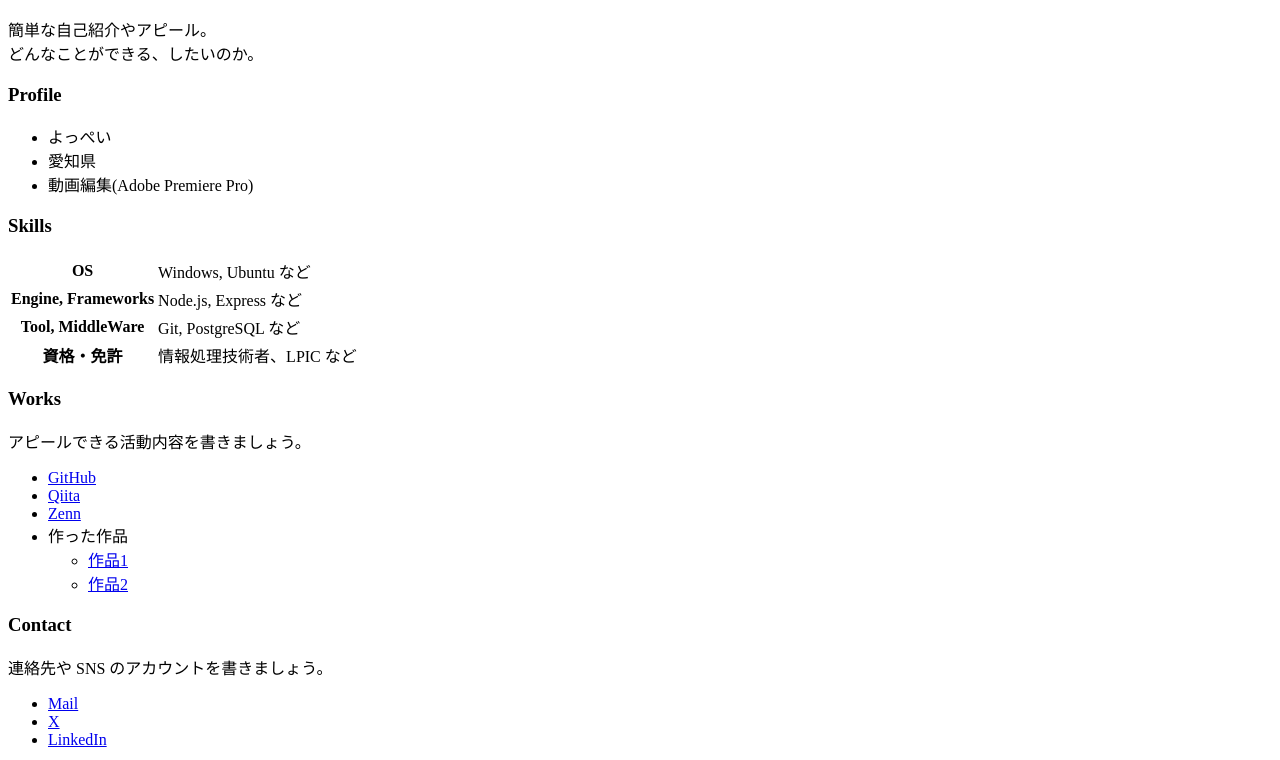
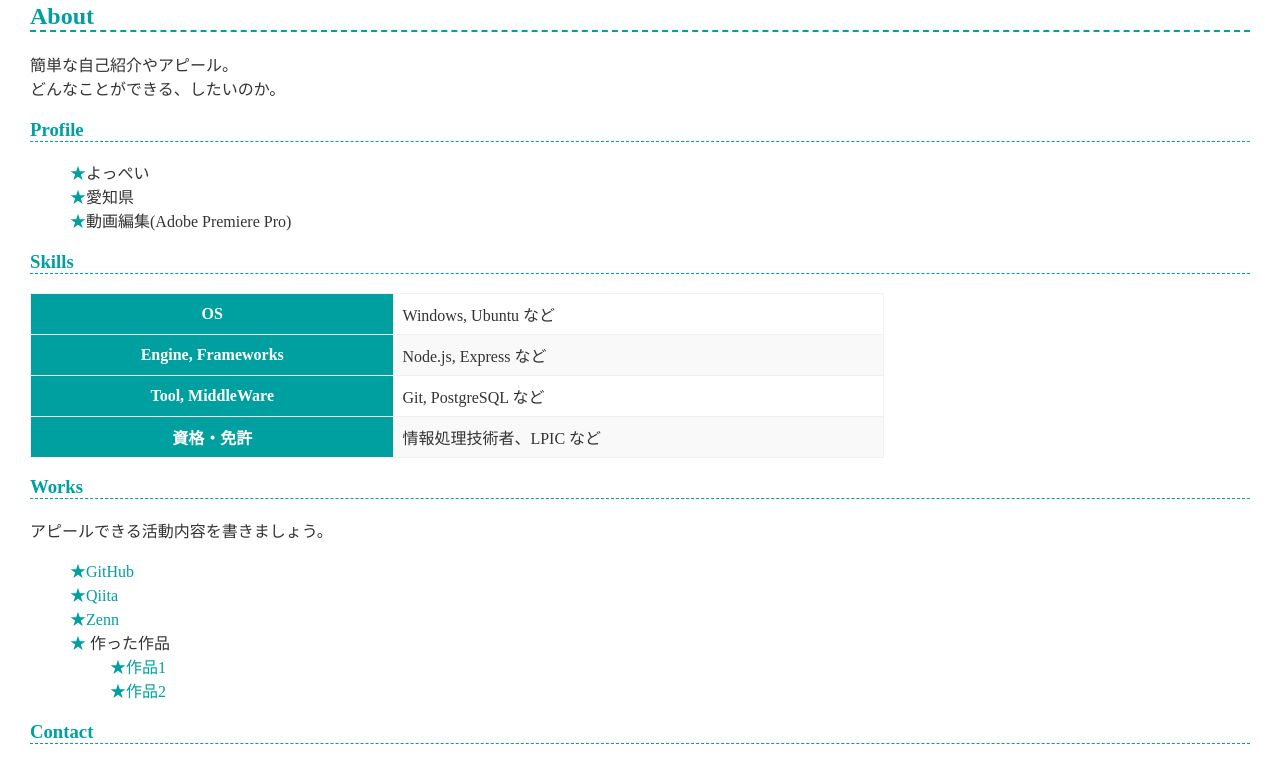
Before and after one commit to londyhay/londyhay.github.io, a plain HTML site: page index.html in a window 1280 px wide. Shown: the part 110-870 px from the top of the page. Drawn offline with Linux system fonts and the light colour scheme.

Commit message:
詳細設定

```diff
--- a/index.html
+++ b/index.html
@@ -3,7 +3,7 @@
   <head>
     <meta charset="utf-8">
     <meta name="viewport" content="width=device-width, initial-scale=1">
-    <link href="sttyle.css" rel="stylesheet">
+    <link href="style.css" rel="stylesheet">
     <title>londyhayのポートフォリオ</title>
   </head>
   <body>
```
